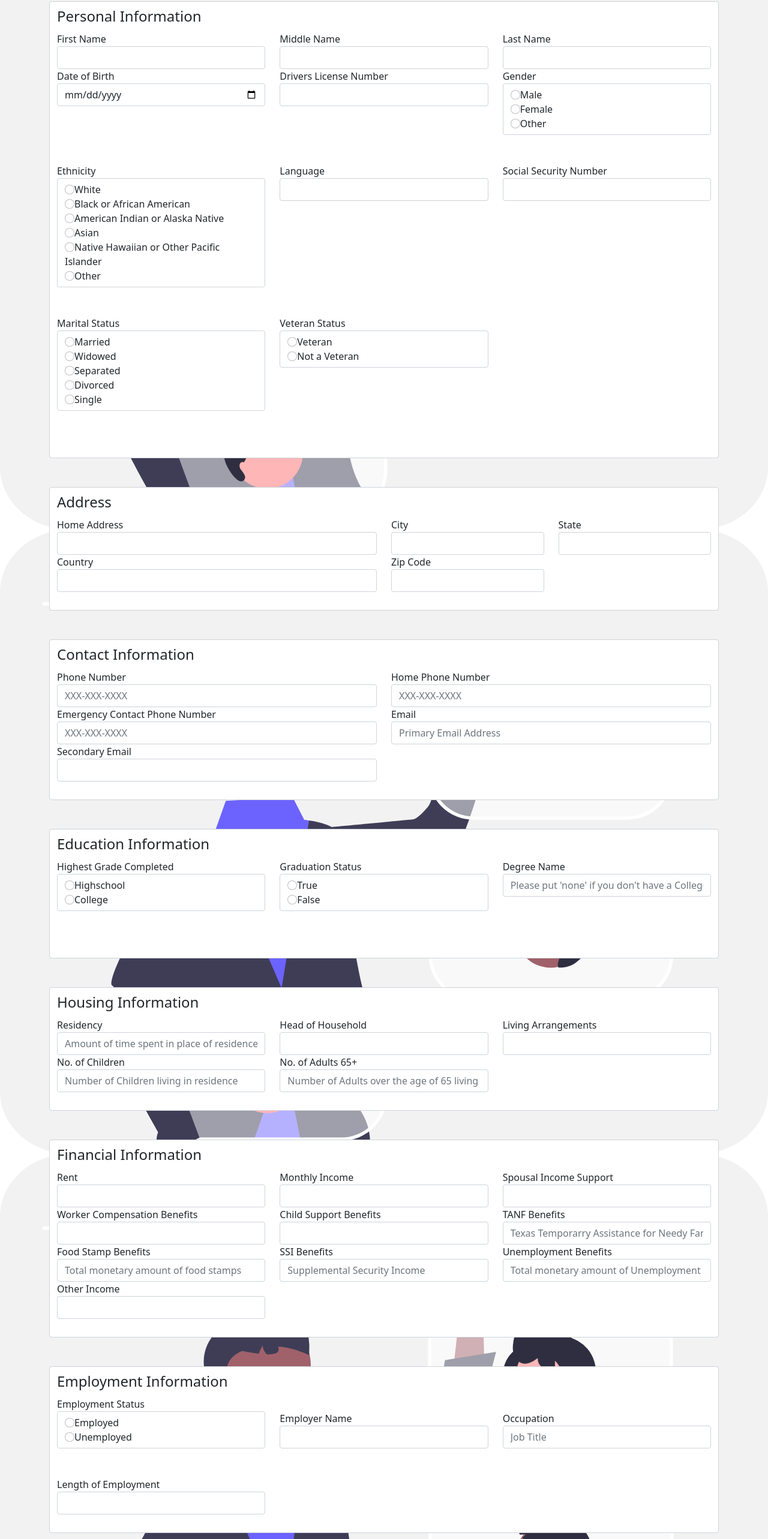
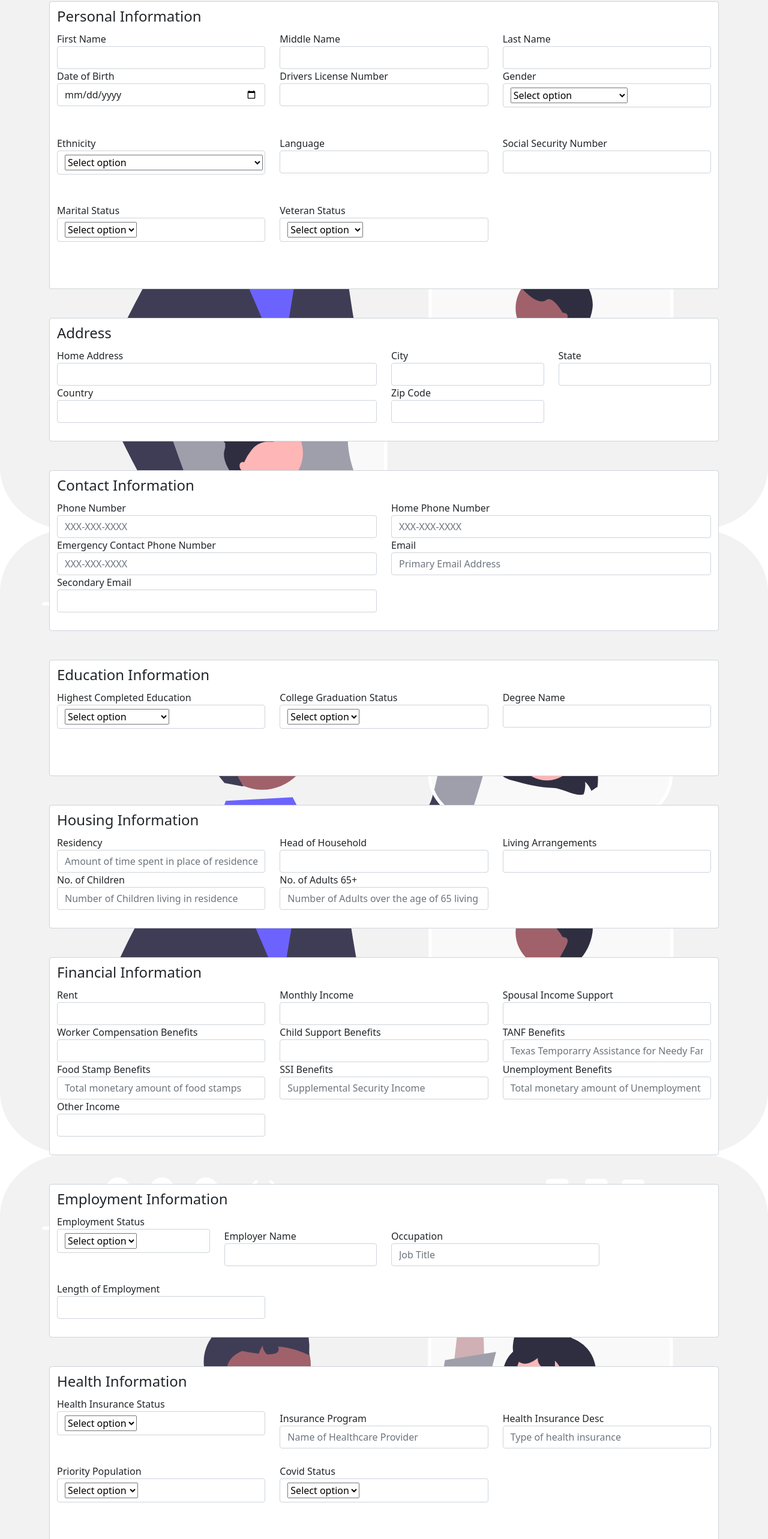
Before and after one commit to alexiscenriquez/CIS4339groupproject, a Vue app in the folder Frontend/: page /new-client in a window 1280 px wide. Shown: the part 158-2724 px from the top of the page at 60% size. Built offline with nearby package versions, Linux system fonts and the light colour scheme.

Commit message:
Changed all radio buttons to drop downs for create

```diff
--- a/Frontend/src/views/clients/ClientsView.vue
+++ b/Frontend/src/views/clients/ClientsView.vue
@@ -161,13 +161,3 @@
         }
     }
 </script>
-
-<style>
-.flex {
-    display: flex;
-    flex-direction: column;
-    flex-wrap: nowrap;
-    align-items: space-between;
-}
-
-</style>
--- a/Frontend/src/views/clients/NewClient.vue
+++ b/Frontend/src/views/clients/NewClient.vue
@@ -28,20 +28,28 @@
                         <div class="col-sm-4">
                             <label>Gender</label>
                             <fieldset class="form-control mb-5">
-                                <input type="radio" class="form-check-input" id="Male" value="Male" v-model='clients.gender'>Male
-                                <label class="form-check-label" for="Male"></label>
-                                <br>
-                                <input type="radio" class="form-check-input" id="Female" value="Female" v-model='clients.gender'>Female
-                                <label class="form-check-label" for="Female"></label>
-                                <br>
-                                <input type="radio" class="form-check-input" id="Other" value="Other" v-model='clients.gender'>Other
-                                <label class="form-check-label" for="Other"></label>
+                                <select v-model="clients.gender">
+                                    <option disabled value="">Select option</option>
+                                    <option>Male</option>
+                                    <option>Female</option>
+                                    <option>Other</option>
+                                    <option>Do not wish to disclose</option>
+                                </select>
                             </fieldset>
                         </div>
                         <div class="col-sm-4">
                             <label>Ethnicity</label>
                             <fieldset class="form-control mb-5">
-                                <input type="radio" class="form-check-input" id="White" value="White" v-model='clients.ethnicity'>White
+                                <select v-model="clients.ethnicity">
+                                    <option disabled value="">Select option</option>
+                                    <option value="White">White</option>
+                                    <option>Black/African American</option>
+                                    <option>American Indian or Alaska Native</option>
+                                    <option>Asian</option>
+                                    <option>Native Hawaiian or Other Pacific Islander</option>
+                                    <option>Other</option>
+                                </select>
+                                <!--input type="radio" class="form-check-input" id="White" value="White" v-model='clients.ethnicity'>White
                                 <label class="form-check-label" for="White"></label>
                                 <br>
                                 <input type="radio" class="form-check-input" id="Black or African American" value="Black or African American" v-model='clients.ethnicity'>Black or African American
@@ -57,7 +65,7 @@
                                 <label class="form-check-label" for="Native Hawaiian or Other Pacific Islander"></label>
                                 <br>
                                 <input type="radio" class="form-check-input" id="Other" value="Other" v-model='clients.ethnicity'>Other
-                                <label class="form-check-label" for="Other"></label>
+                                <label class="form-check-label" for="Other"></label>-->
                             </fieldset>
                         </div>
                         <div class="col-sm-4">
@@ -71,32 +79,25 @@
                         <div class="col-sm-4">
                             <label>Marital Status</label>
                             <fieldset class="form-control mb-5">
-                                <input type="radio" class="form-check-input" id="Married" value="Married" v-model='clients.marital_status'>Married
-                                <label class="form-check-label" for="Married"></label>
-                                <br>
-                                <input type="radio" class="form-check-input" id="Widowed" value="Widowed" v-model='clients.marital_status'>Widowed
-                                <label class="form-check-label" for="Widowed"></label>
-                                <br>
-                                <input type="radio" class="form-check-input" id="Separated" value="Separated" v-model='clients.marital_status'>Separated
-                                <label class="form-check-label" for="Separated"></label>
-                                <br>
-                                <input type="radio" class="form-check-input" id="Divorced" value="Divorced" v-model='clients.marital_status'>Divorced
-                                <label class="form-check-label" for="Divorced"></label>
-                                <br>
-                                <input type="radio" class="form-check-input" id="Single" value="Single" v-model='clients.marital_status'>Single
-                                <label class="form-check-label" for="Single"></label>
-                                <br>
+                                <select v-model="clients.marital_status">
+                                    <option disabled value="">Select option</option>
+                                    <option>Married</option>
+                                    <option>Widowed</option>
+                                    <option>Separated</option>
+                                    <option>Single</option>
+                                    <option>Divorced</option>
+                                    <option>Other</option>
+                                </select>
                             </fieldset>
                         </div>
                         <div class="col-sm-4">
                             <label>Veteran Status</label>
                             <fieldset class="form-control mb-5">
-                                <input type="radio" class="form-check-input" id="Veteran" value="Veteran" v-model='clients.veteran_status'>Veteran
-                                <label class="form-check-label" for="Veteran"></label>
-                                <br>
-                                <input type="radio" class="form-check-input" id="Not a Veteran" value="Not a Veteran" v-model='clients.veteran_status'>Not a Veteran
-                                <label class="form-check-label" for="Not a Veteran"></label>
-                                <br>
+                                <select v-model="clients.veteran_status">
+                                    <option disabled value="">Select option</option>
+                                    <option>Veteran</option>
+                                    <option>Not a Veteran</option>
+                                </select>
                             </fieldset>
                         </div>
                     </div>
@@ -158,30 +159,30 @@
                     <legend>Education Information</legend>
                     <div class="row mb-4">
                         <div class="col-sm-4">
-                            <label>Highest Grade Completed</label>
+                            <label>Highest Completed Education</label>
                             <fieldset class="form-control mb-5">
-                                <input type="radio" class="form-check-input" id="Highschool" value="Highschool" v-model='clients.highest_grade'>Highschool
-                                <label class="form-check-label" for="Highschool"></label>
-                                <br>
-                                <input type="radio" class="form-check-input" id="College" value="College" v-model='clients.highest_grade'>College
-                                <label class="form-check-label" for="College"></label>
-                                <br>
+                                <select v-model="clients.highest_grade">
+                                    <option disabled value="">Select option</option>
+                                    <option>Highschool Diploma</option>
+                                    <option>GED</option>
+                                    <option>Associate's Degree</option>
+                                    <option>Bachelor's Degree</option>
+                                </select>
                             </fieldset>
                         </div>
                         <div class="col-sm-4">
-                            <label>Graduation Status</label>
+                            <label>College Graduation Status</label>
                                 <fieldset class="form-control mb-5">
-                                    <input type="radio" class="form-check-input" id="true" value="true" v-model='clients.graduate'>True
-                                    <label class="form-check-label" for="true"></label>
-                                    <br>
-                                    <input type="radio" class="form-check-input" id="false" value="false" v-model='clients.graduate'>False
-                                    <label class="form-check-label" for="false"></label>
-                                    <br>
+                                    <select v-model="clients.graduate">
+                                    <option disabled value="">Select option</option>
+                                    <option value="true">True</option>
+                                    <option value="false">False</option>
+                                </select>
                                 </fieldset>
                         </div>
                         <div class="col-sm-4">
                             <label>Degree Name</label>
-                            <input type="text" class="form-control" placeholder="Please put 'none' if you don't have a College Degree" v-model="clients.degree_name" required>
+                            <input type="text" class="form-control" v-model="clients.degree_name" required>
                         </div>
                     </div>
                 </fieldset>
@@ -262,17 +263,16 @@
                     <legend>Employment Information</legend>
                     <div class="row mb-4">
                         <label>Employment Status</label>
-                        <div class="col-sm-4">
+                        <div class="col-sm-3">
                             <fieldset class="form-control mb-5">
-                                <input type="radio" class="form-check-input" id="Employed" value="Employed" v-model='clients.employment_status'>Employed
-                                <label class="form-check-label" for="Employed"></label>
-                                <br>
-                                <input type="radio" class="form-check-input" id="Unemployed" value="Unemployed" v-model='clients.employment_status'>Unemployed
-                                <label class="form-check-label" for="Unemployed"></label>
-                                <br>
+                                <select v-model="clients.employment_status">
+                                    <option disabled value="">Select option</option>
+                                    <option>Employed</option>
+                                    <option>Unemployed</option>
+                                </select>
                             </fieldset>
                         </div>
-                        <div class="col-sm-4">
+                        <div class="col-sm-3">
                             <label>Employer Name</label>
                             <input type="text" class="form-control" v-model="clients.employer_name" required>
                         </div>
@@ -293,12 +293,11 @@
                         <label>Health Insurance Status</label>
                         <div class="col-sm-4">
                             <fieldset class="form-control mb-5">
-                                <input type="radio" class="form-check-input" id="true" value="true" v-model='clients.health_insurance'>True
-                                <label class="form-check-label" for="true"></label>
-                                <br>
-                                <input type="radio" class="form-check-input" id="false" value="false" v-model='clients.health_insurance'>False
-                                <label class="form-check-label" for="false"></label>
-                                <br>
+                                <select v-model="clients.health_insurance">
+                                    <option disabled value="">Select option</option>
+                                    <option value="true">True</option>
+                                    <option value="false">False</option>
+                                </select>
                             </fieldset>
                         </div>
                         <div class="col-sm-4">
@@ -312,32 +311,24 @@
                         <div class="col-sm-4">
                             <label>Priority Population</label>
                             <fieldset class="form-control mb-5">
-                                <input type="radio" class="form-check-input" id="Pregnant" value="Pregnant" v-model='clients.priority_population'>Pregnant
-                                <label class="form-check-label" for="Pregnant"></label>
-                                <br>
-                                <input type="radio" class="form-check-input" id="Single Parent" value="Single Parent" v-model='clients.priority_population'>Single Parent
-                                <label class="form-check-label" for="Single Parent"></label>
-                                <br>
-                                <input type="radio" class="form-check-input" id="Disabled" value="Disabled" v-model='clients.priority_population'>Disabled
-                                <label class="form-check-label" for="Disabled"></label>
-                                <br>
-                                <input type="radio" class="form-check-input" id="Homeless" value="Homeless" v-model='clients.priority_population'>Homeless
-                                <label class="form-check-label" for="Homeless"></label>
-                                <br>
-                                <input type="radio" class="form-check-input" id="None" value="None" v-model='clients.priority_population'>None
-                                <label class="form-check-label" for="None"></label>
-                                <br>
+                                <select v-model="clients.priority_population">
+                                    <option disabled value="">Select option</option>
+                                    <option>Pregnant</option>
+                                    <option>Single Parent</option>
+                                    <option>Disabled</option>
+                                    <option>Homeless</option>
+                                    <option>None</option>
+                                </select>
                             </fieldset>
                         </div>
                         <div class="col-sm-4">
                             <label>Covid Status</label>
                             <fieldset class="form-control mb-5">
-                                <input type="radio" class="form-check-input" id="true" value="true" v-model='clients.covid_status'>True
-                                <label class="form-check-label" for="true"></label>
-                                <br>
-                                <input type="radio" class="form-check-input" id="false" value="false" v-model='clients.covid_status'>False
-                                <label class="form-check-label" for="false"></label>
-                                <br>
+                                <select v-model="clients.covid_status">
+                                    <option disabled value="">Select option</option>
+                                    <option value="true">True</option>
+                                    <option value="false">False</option>
+                                </select>
                             </fieldset>
                         </div>
             </div>
```
